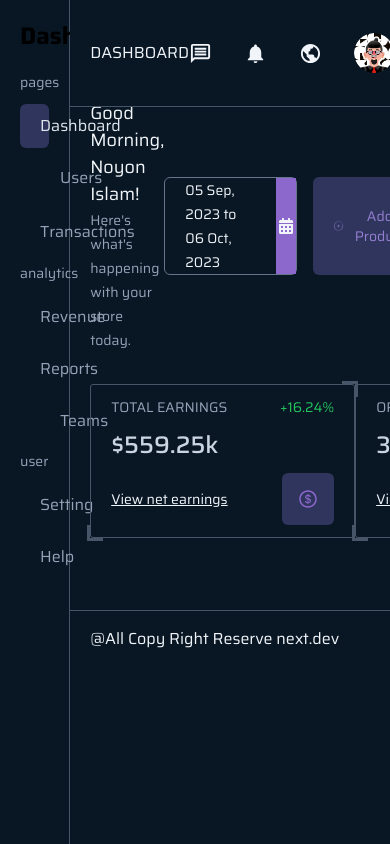
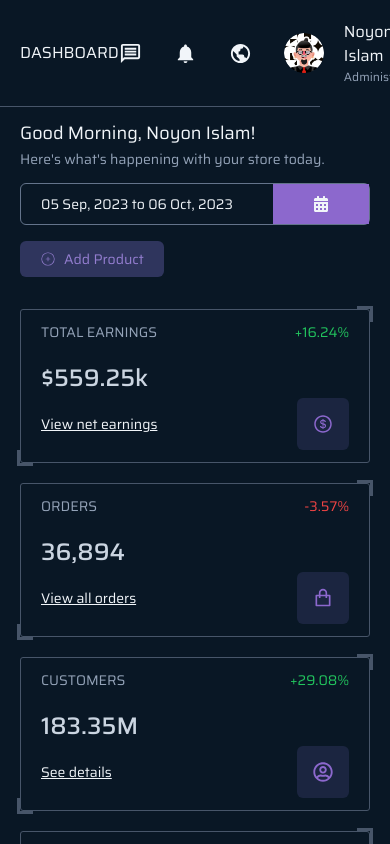
Before and after one commit to codeernoyon/admin_dashboard, a Next.js app: page /dashboard in a window 390 px wide. Shown: the top 844 px of the page. Built offline with nearby package versions, Linux system fonts and the light colour scheme; some icons are missing.

Commit message:
add cards

```diff
--- a/app/dashboard/layout.tsx
+++ b/app/dashboard/layout.tsx
@@ -5,7 +5,7 @@ import Sidebar from "../ui/dashboard/sidebar/sidebar";
 const Layout = ({ children }: any) => {
   return (
     <div className="min-h-screen w-screen flex">
-      <div className="w-[18%]">
+      <div className="hidden xl:block w-[18%]">
         <Sidebar />
       </div>
       <div className="relative flex-1 overflow-x-hidden text-slate-100">
--- a/app/dashboard/page.tsx
+++ b/app/dashboard/page.tsx
@@ -1,9 +1,9 @@
-import Cards from "../ui/dashboard/card/Cards";
+import Cards from "../ui/dashboard/cards/Cards";
 import TopBer from "../ui/dashboard/topber/TopBer";
 
 const Dashboard = () => {
   return (
-    <div className=" px-5 h-full pt-[100px]">
+    <div className=" px-5 h-full pt-[120px] md:pt-[100px]">
       <TopBer />
       <Cards />
     </div>
--- a/app/ui/dashboard/card/Card.tsx
+++ b/app/ui/dashboard/cards/Card.tsx
@@ -1,6 +1,6 @@
 const Card = ({ data }: any) => {
   return (
-    <div className="relative  w-[265px] py-3 px-5 border-[1px] border-slate-600 rounded-[3px] before:absolute before:bg-transparent before:h-4 before:w-4 before:top-[-4px] before:right-[-4px] before:border-r-[3px]  before:border-t-[3px] before:border-slate-600 after:absolute  after:bg-transparent after:h-4 after:w-4 after:bottom-[-4px] after:left-[-4px] after:border-l-[3px] after:border-b-[3px] after:border-slate-600 hover:top-[-10px]">
+    <div className="relative w-[350px]  xl:w-[265px] py-3 px-5 border-[1px] border-slate-600 rounded-[3px] before:absolute before:bg-transparent before:h-4 before:w-4 before:top-[-4px] before:right-[-4px] before:border-r-[3px]  before:border-t-[3px] before:border-slate-600 after:absolute  after:bg-transparent after:h-4 after:w-4 after:bottom-[-4px] after:left-[-4px] after:border-l-[3px] after:border-b-[3px] after:border-slate-600 hover:top-[-10px]">
       <div className="flex items-center justify-between text-sm">
         <span className="text-slate-400">{data.title}</span>
         <span
@@ -16,7 +16,7 @@ const Card = ({ data }: any) => {
         </span>
       </div>
       {/* amount */}
-      <div className="py-3">
+      <div className="py-1 pt-5">
         <span className={`text-2xl font-[500] text-slate-300 `}>
           {data.amount}
         </span>
@@ -26,7 +26,7 @@ const Card = ({ data }: any) => {
         <span className="text-sm underline cursor-pointer">
           {data.linkTitle}
         </span>
-        <div className="bg-soft p-4 rounded-md text-mainBg text-[20px]">
+        <div className="bg-soft p-4 rounded-md text-mainBg text-[20px] bg-opacity-50">
           {data.icon}
         </div>
       </div>
--- a/app/ui/dashboard/card/Cards.tsx
+++ b/app/ui/dashboard/cards/Cards.tsx
@@ -2,7 +2,7 @@ import { CARDS } from "@/data/dashboard";
 import Card from "./Card";
 const Cards = () => {
   return (
-    <div className="flex items-center justify-between py-8 group">
+    <div className="flex items-center xl:justify-between py-8 group flex-wrap gap-5 xl:gap-0 w-full">
       {CARDS?.map((item, index) => (
         <div key={index}>
           <Card data={item} />
--- a/app/ui/dashboard/sidebar/sidebar.tsx
+++ b/app/ui/dashboard/sidebar/sidebar.tsx
@@ -2,7 +2,7 @@ import NavigationLinks from "./navigationLinks";
 
 const Sidebar = () => {
   return (
-    <div className="fixed w-[18%] border-r-[1px] border-r-slate-600 p-5 h-full">
+    <div className=" fixed w-[18%] border-r-[1px] border-r-slate-600 p-5 h-full">
       <div>
         <h2 className="text-2xl capitalize font-bold">dashZoon</h2>
       </div>
--- a/app/ui/dashboard/topber/DatePicker.tsx
+++ b/app/ui/dashboard/topber/DatePicker.tsx
@@ -2,11 +2,11 @@ import { FaCalendarAlt } from "react-icons/fa";
 
 const DatePicker = () => {
   return (
-    <div className="border border-slate-500 rounded-md flex items-center cursor-pointer">
+    <div className="border border-slate-500 rounded-md flex items-center justify-between cursor-pointer">
       <div className="px-5">
         <span className="text-sm">05 Sep, 2023 to 06 Oct, 2023</span>
       </div>
-      <div className="bg-mainBg h-full w-14 flex justify-center items-center">
+      <div className="bg-mainBg px-10 md:px-6 py-3 flex justify-center items-center">
         <FaCalendarAlt />
       </div>
     </div>
--- a/app/ui/dashboard/topber/TopBer.tsx
+++ b/app/ui/dashboard/topber/TopBer.tsx
@@ -4,18 +4,18 @@ import DatePicker from "./DatePicker";
 
 const TopBer = () => {
   return (
-    <div className="flex items-center justify-between w-full">
+    <div className="flex xl:items-center gap-3 xl:gap-0 justify-between w-full flex-col xl:flex-row">
       <div>
         <h2 className="text-[18px]">Good Morning, Noyon Islam!</h2>
         <span className="text-sm text-slate-400">
           Here&apos;s what&apos;s happening with your store today.
         </span>
       </div>
-      <div className="flex gap-4">
+      <div className="flex gap-4 flex-col md:flex-row">
         <DatePicker />
         <Button
           title="add product"
-          className="bg-soft text-text_light text-sm px-5 py-2 hover:bg-mainBg hover:text-slate-100 transition-all duration-300"
+          className="bg-soft w-fit text-text_light text-sm px-5 py-2 hover:bg-mainBg hover:text-slate-100 transition-all duration-300"
           icon={<CiCirclePlus size={16} />}
         />
       </div>
```
